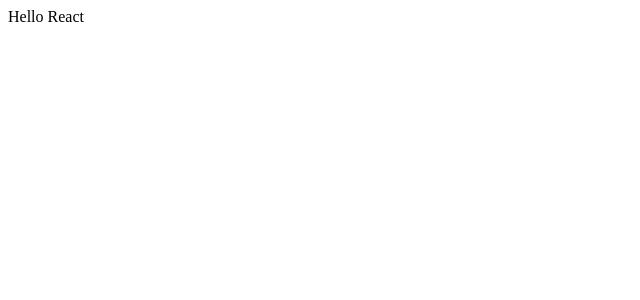
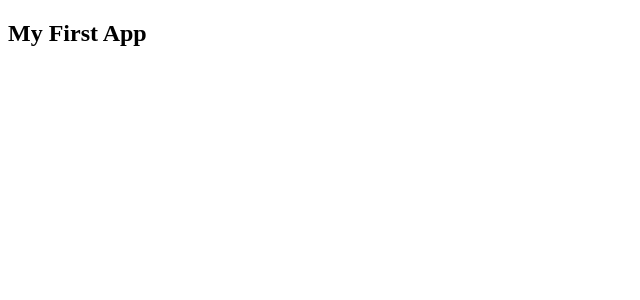
Before and after one commit to Ap1297/React-Node-Application, a React app: page / in a window 1280 px wide. Shown: the top 300 px of the page, without its empty margins (0-640 px from the left). Built offline with nearby package versions, Linux system fonts and the light colour scheme; the HTML template or start-up script is replaced by a standard one.

Commit message:
Modified   src/index.tsx Added      dist/style.css
Signed-off-by: Ankit <40174133+Ap1297@users.noreply.github.com>

```diff
--- a/src/index.tsx
+++ b/src/index.tsx
@@ -1,7 +1,13 @@
 import {createRoot} from "react-dom/client";
 
+
+
 const App = () => {
-    return <div> Hello React </div>;
+    return(
+    <div className="container" title="Hello React">
+        <h2>My First App</h2>
+    </div>
+    );
 };
 
 const container = document.getElementById("app")
```
Also changed, not shown: 1 other file (tests, documents, lock files or other folders).
